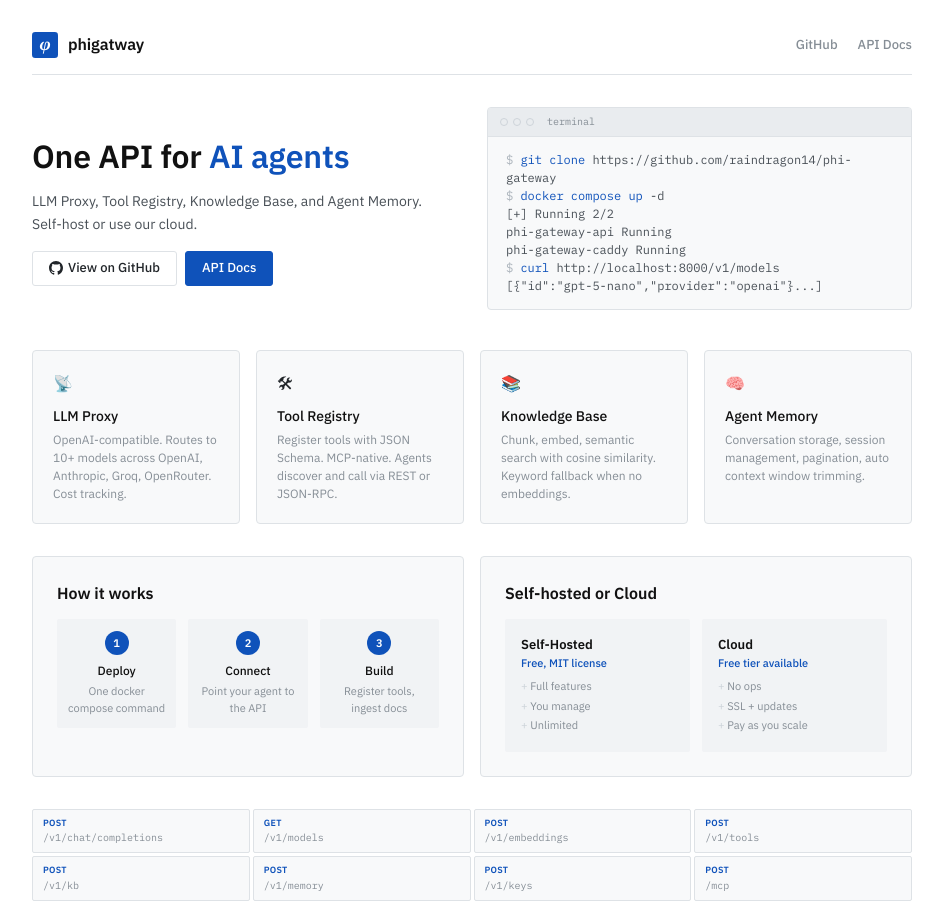
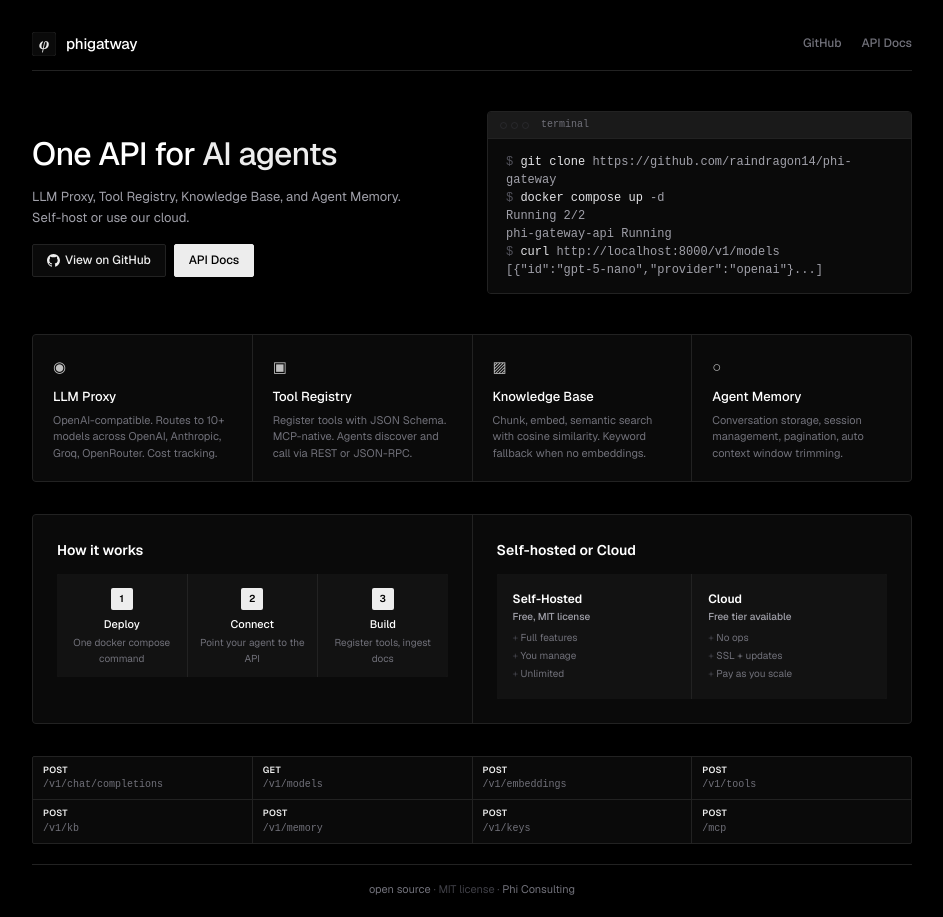
Before and after one commit to raindragon14/phi-gateway, a plain HTML site: page srv/landing/index.html in a window 1280 px wide. Shown: the top 917 px of the page, without its empty margins (168-1111 px from the left). Drawn offline with nearby package versions, Linux system fonts and the light colour scheme.

Commit message:
feat: true black monochrome design — Geist, 1px gaps, zero color
Design system v3:
- True black (#000) background for maximum contrast
- Monochrome grayscale: no accent colors, pure white is the accent
- Geist + Geist Mono fonts (from Google Fonts)
- 1px hairlines between flush cards (section-gap: 1px)
- 50ms instant transitions, 120ms fast hovers
- Sharp 2px button radii, 4px card/terminal radii
- Zero shadows, zero gradients, zero blurs
- Favicon: black bg with hairline border + white phi

```diff
--- a/srv/landing/index.html
+++ b/srv/landing/index.html
@@ -8,119 +8,104 @@
     <link rel="icon" type="image/svg+xml" href="/favicon.ico">
     <link rel="preconnect" href="https://fonts.googleapis.com">
     <link rel="preconnect" href="https://fonts.gstatic.com" crossorigin>
-    <link href="https://fonts.googleapis.com/css2?family=IBM+Plex+Mono:wght@400;500&family=IBM+Plex+Sans:wght@400;500;600&display=swap" rel="stylesheet">
+    <link href="https://fonts.googleapis.com/css2?family=Geist:wght@400;500;600&display=swap" rel="stylesheet">
     <style>
         :root {
-            --bg: #ffffff;
-            --bg-surface: #f8f9fa;
-            --bg-elevated: #f1f3f5;
-            --bg-term-bar: #e9ecef;
-            --border: #dee2e6;
-            --border-hover: #adb5bd;
-            --text: #212529;
-            --text-heading: #111;
-            --text-secondary: #495057;
-            --text-muted: #868e96;
-            --text-subtle: #ced4da;
-            --accent: #0f52ba;
-            --accent-hover: #0b3d8c;
-            --accent-soft: #e7f0ff;
+            --bg: #000000;
+            --bg-surface: #0a0a0a;
+            --bg-elevated: #121212;
+            --bg-term-bar: #1a1a1a;
+            --border: #222222;
+            --border-hover: #333333;
+            --text: #ededed;
+            --text-heading: #ffffff;
+            --text-secondary: #a1a1aa;
+            --text-muted: #71717a;
+            --text-subtle: #3f3f46;
+            --accent: #ededed;
+            --accent-hover: #ffffff;
+            --ease: cubic-bezier(0.2, 0, 0, 1);
         }
         * { margin: 0; padding: 0; box-sizing: border-box; }
         body {
-            font-family: 'IBM Plex Sans', 'Helvetica Neue', 'Inter', system-ui, sans-serif;
+            font-family: 'Geist', 'Helvetica Neue', -apple-system, sans-serif;
             background: var(--bg); color: var(--text); line-height: 1.6;
             min-height: 100vh; display: flex; flex-direction: column;
+            -webkit-font-smoothing: antialiased;
         }
         .page { max-width: 960px; margin: 0 auto; padding: 32px 40px; flex: 1; display: flex; flex-direction: column; }
         header {
             display: flex; justify-content: space-between; align-items: center;
-            padding-bottom: 16px; border-bottom: 1px solid var(--border); margin-bottom: 32px;
+            padding-bottom: 14px; border-bottom: 1px solid var(--border); margin-bottom: 40px;
         }
-        header .brand { display: flex; align-items: center; gap: 10px; font-size: 16px; font-weight: 600; color: var(--text-heading); text-decoration: none; letter-spacing: -0.1px; }
-        header .brand svg { width: 26px; height: 26px; }
+        header .brand { display: flex; align-items: center; gap: 10px; font-size: 15px; font-weight: 500; color: var(--text-heading); text-decoration: none; letter-spacing: -0.01em; }
+        header .brand svg { width: 24px; height: 24px; }
         header nav { display: flex; gap: 20px; }
-        header nav a { color: var(--text-muted); text-decoration: none; font-size: 13px; font-weight: 500; }
+        header nav a { color: var(--text-muted); text-decoration: none; font-size: 12px; font-weight: 500; transition: color 50ms var(--ease); }
         header nav a:hover { color: var(--text); }
 
         .hero { display: flex; gap: 32px; margin-bottom: 40px; align-items: center; }
         .hero-text { flex: 1; }
-        .hero-text h1 { font-size: 32px; font-weight: 600; letter-spacing: -0.2px; margin-bottom: 8px; color: var(--text-heading); }
-        .hero-text h1 em { font-style: normal; color: var(--accent); }
-        .hero-text p { font-size: 14px; color: var(--text-secondary); max-width: 400px; margin-bottom: 16px; }
+        .hero-text h1 { font-size: 32px; font-weight: 500; letter-spacing: -0.02em; margin-bottom: 8px; color: var(--text-heading); }
+        .hero-text h1 em { font-style: normal; color: var(--text); }
+        .hero-text p { font-size: 13px; color: var(--text-secondary); max-width: 400px; margin-bottom: 16px; }
         .hero-text .actions { display: flex; gap: 8px; }
         .hero-terminal {
             flex: 1; background: var(--bg-surface); border: 1px solid var(--border); border-radius: 4px;
             overflow: hidden; min-width: 380px;
         }
         .hero-terminal .bar {
-            background: var(--bg-term-bar); padding: 6px 12px; display: flex; gap: 5px; align-items: center;
+            background: var(--bg-term-bar); padding: 5px 12px; display: flex; gap: 4px; align-items: center;
             border-bottom: 1px solid var(--border);
         }
-        .hero-terminal .bar .dot { width: 8px; height: 8px; border-radius: 50%; border: 1px solid var(--text-subtle); }
-        .hero-terminal .bar .title { font-size: 10px; color: var(--text-muted); margin-left: 8px; font-family: 'IBM Plex Mono', monospace; }
-        .hero-terminal .body { padding: 14px 18px; font-family: 'IBM Plex Mono', 'SF Mono', 'Menlo', monospace; font-size: 12px; line-height: 1.5; color: var(--text-secondary); }
-        .hero-terminal .body .dim { color: var(--terminal-dim, #adb5bd); }
-        .hero-terminal .body .cmd { color: var(--accent); }
-        .hero-terminal .body .out { color: var(--text-secondary); }
+        .hero-terminal .bar .dot { width: 7px; height: 7px; border-radius: 50%; border: 1px solid var(--text-subtle); opacity: 0.4; }
+        .hero-terminal .bar .title { font-size: 10px; color: var(--text-muted); margin-left: 8px; font-family: 'SF Mono', 'Geist Mono', monospace; }
+        .hero-terminal .body { padding: 14px 18px; font-family: 'SF Mono', 'Geist Mono', 'JetBrains Mono', monospace; font-size: 12px; line-height: 1.5; color: var(--text-secondary); background: var(--bg-surface); }
+        .hero-terminal .body .dim { color: #52525b; }
+        .hero-terminal .body .cmd { color: #e4e4e7; }
+        .hero-terminal .body .out { color: #a1a1aa; }
 
-        .grid { display: grid; grid-template-columns: repeat(4, 1fr); gap: 16px; margin-bottom: 32px; }
+        .grid { display: grid; grid-template-columns: repeat(4, 1fr); gap: 1px; margin-bottom: 32px; background: var(--border); border-radius: 4px; overflow: hidden; border: 1px solid var(--border); }
         .card {
-            background: var(--bg-surface); border: 1px solid var(--border);
-            border-radius: 4px; padding: 20px; transition: border-color .15s linear;
+            background: var(--bg-surface); padding: 20px; transition: background 50ms var(--ease);
         }
-        .card:hover { border-color: var(--border-hover); }
-        .card .icon { font-size: 16px; margin-bottom: 8px; }
-        .card h3 { font-size: 14px; font-weight: 500; color: var(--text-heading); margin-bottom: 4px; }
-        .card p { font-size: 12px; color: var(--text-muted); line-height: 1.5; }
+        .card:hover { background: var(--bg-elevated); }
+        .card .icon { font-size: 15px; margin-bottom: 8px; opacity: 0.8; }
+        .card h3 { font-size: 13px; font-weight: 500; color: var(--text-heading); margin-bottom: 4px; }
+        .card p { font-size: 11px; color: var(--text-muted); line-height: 1.5; }
 
-        .sections { display: grid; grid-template-columns: 1fr 1fr; gap: 16px; margin-bottom: 32px; }
-        .section {
-            background: var(--bg-surface); border: 1px solid var(--border);
-            border-radius: 4px; padding: 24px;
-        }
-        .section h2 { font-size: 16px; font-weight: 600; color: var(--text-heading); margin-bottom: 12px; }
-        .flow { display: flex; gap: 12px; }
-        .step {
-            flex: 1; text-align: center; padding: 10px;
-            background: var(--bg-elevated); border-radius: 2px;
-        }
-        .step .num {
-            width: 24px; height: 24px; background: var(--accent); border-radius: 50%;
-            display: inline-flex; align-items: center; justify-content: center;
-            font-size: 11px; font-weight: 600; color: #fff; margin-bottom: 6px;
-        }
-        .step h4 { font-size: 12px; color: var(--text-heading); margin-bottom: 2px; font-weight: 500; }
-        .step p { font-size: 11px; color: var(--text-muted); }
-        .plans { display: flex; gap: 12px; }
-        .plan {
-            flex: 1; padding: 16px; background: var(--bg-elevated); border-radius: 2px;
-        }
-        .plan h3 { font-size: 13px; font-weight: 600; color: var(--text-heading); }
-        .plan .price { font-size: 11px; color: var(--accent); margin-bottom: 4px; font-weight: 500; }
-        .plan li { font-size: 11px; color: var(--text-muted); padding: 1px 0; list-style: none; }
+        .sections { display: grid; grid-template-columns: 1fr 1fr; gap: 1px; margin-bottom: 32px; background: var(--border); border-radius: 4px; overflow: hidden; border: 1px solid var(--border); }
+        .section { background: var(--bg-surface); padding: 24px; }
+        .section h2 { font-size: 14px; font-weight: 600; color: var(--text-heading); margin-bottom: 12px; }
+        .flow { display: flex; gap: 1px; background: var(--border); border-radius: 2px; overflow: hidden; }
+        .step { flex: 1; text-align: center; padding: 10px; background: var(--bg-elevated); }
+        .step .num { width: 22px; height: 22px; background: var(--text); border-radius: 2px; display: inline-flex; align-items: center; justify-content: center; font-size: 10px; font-weight: 600; color: var(--bg); margin-bottom: 6px; }
+        .step h4 { font-size: 11px; color: var(--text-heading); margin-bottom: 2px; font-weight: 500; }
+        .step p { font-size: 10px; color: var(--text-muted); }
+        .plans { display: flex; gap: 1px; background: var(--border); border-radius: 2px; overflow: hidden; }
+        .plan { flex: 1; padding: 16px; background: var(--bg-elevated); }
+        .plan h3 { font-size: 12px; font-weight: 600; color: var(--text-heading); }
+        .plan .price { font-size: 10px; color: var(--text-secondary); margin-bottom: 4px; font-weight: 500; }
+        .plan li { font-size: 10px; color: var(--text-muted); padding: 1px 0; list-style: none; }
         .plan li::before { content: "+ "; color: var(--text-subtle); }
 
-        .endpoint-grid { display: grid; grid-template-columns: repeat(4, 1fr); gap: 3px; margin-bottom: 20px; }
-        .ep {
-            background: var(--bg-surface); border: 1px solid var(--border);
-            border-radius: 2px; padding: 6px 10px;
-        }
-        .ep .method { font-size: 9px; font-weight: 600; color: var(--accent); text-transform: uppercase; letter-spacing: 0.3px; }
-        .ep .path { font-size: 10px; color: var(--text-muted); font-family: 'IBM Plex Mono', monospace; }
+        .endpoint-grid { display: grid; grid-template-columns: repeat(4, 1fr); gap: 1px; margin-bottom: 20px; background: var(--border); border-radius: 2px; overflow: hidden; border: 1px solid var(--border); }
+        .ep { background: var(--bg-surface); padding: 6px 10px; }
+        .ep .method { font-size: 9px; font-weight: 600; color: var(--text); text-transform: uppercase; letter-spacing: 0.3px; }
+        .ep .path { font-size: 10px; color: var(--text-muted); font-family: 'SF Mono', 'Geist Mono', monospace; }
 
         .btn {
-            padding: 6px 16px; border-radius: 3px; font-size: 13px; font-weight: 500;
+            padding: 6px 14px; border-radius: 2px; font-size: 12px; font-weight: 500;
             text-decoration: none; display: inline-flex; align-items: center; gap: 5px;
-            font-family: inherit; transition: all .1s linear; cursor: pointer;
+            font-family: inherit; transition: all 120ms var(--ease); cursor: pointer;
         }
-        .btn-primary { background: var(--accent); color: #fff; border: 1px solid var(--accent); }
-        .btn-primary:hover { background: var(--accent-hover); border-color: var(--accent-hover); }
-        .btn-secondary { background: var(--bg); border: 1px solid var(--border); color: var(--text); }
-        .btn-secondary:hover { border-color: var(--border-hover); background: var(--bg-surface); }
+        .btn-primary { background: var(--text); color: var(--bg); border: 1px solid var(--text); }
+        .btn-primary:hover { background: var(--text-heading); border-color: var(--text-heading); }
+        .btn-secondary { background: var(--bg-surface); border: 1px solid var(--border); color: var(--text); }
+        .btn-secondary:hover { border-color: var(--border-hover); background: var(--bg-elevated); }
 
         footer {
-            text-align: center; font-size: 12px; color: var(--text-subtle); padding: 16px 0;
+            text-align: center; font-size: 11px; color: var(--text-subtle); padding: 16px 0;
             border-top: 1px solid var(--border); margin-top: auto;
         }
         footer a { color: var(--text-muted); text-decoration: none; } footer a:hover { color: var(--text); }
@@ -140,7 +125,7 @@
     <div class="page">
         <header>
             <a href="/" class="brand">
-                <svg viewBox="0 0 32 32"><rect width="32" height="32" rx="4" fill="#0f52ba"/><text x="16" y="22" text-anchor="middle" font-size="19" font-family="Georgia,serif" font-weight="700" fill="#fff" font-style="italic">&phi;</text></svg>
+                <svg viewBox="0 0 32 32"><rect width="32" height="32" rx="4" fill="#0a0a0a" stroke="#222" stroke-width="1"/><text x="16" y="22" text-anchor="middle" font-size="19" font-family="Georgia,serif" font-weight="700" fill="#ededed" font-style="italic">&phi;</text></svg>
                 phigatway
             </a>
             <nav>
@@ -155,7 +140,7 @@
                 <p>LLM Proxy, Tool Registry, Knowledge Base, and Agent Memory. Self-host or use our cloud.</p>
                 <div class="actions">
                     <a href="https://github.com/raindragon14/phi-gateway" target="_blank" rel="noopener" class="btn btn-secondary">
-                        <svg width="14" height="14" viewBox="0 0 24 24" fill="currentColor"><path d="M12 0c-6.626 0-12 5.373-12 12 0 5.302 3.438 9.8 8.207 11.387.599.111.793-.261.793-.577v-2.234c-3.338.726-4.033-1.416-4.033-1.416-.546-1.387-1.333-1.756-1.333-1.756-1.089-.745.083-.729.083-.729 1.205.084 1.839 1.237 1.839 1.237 1.07 1.834 2.807 1.304 3.492.997.107-.775.418-1.305.762-1.604-2.665-.305-5.467-1.334-5.467-5.931 0-1.311.469-2.381 1.236-3.221-.124-.303-.535-1.524.117-3.176 0 0 1.008-.322 3.301 1.23.957-.266 1.983-.399 3.003-.404 1.02.005 2.047.138 3.006.404 2.291-1.552 3.297-1.23 3.297-1.23.653 1.653.242 2.874.118 3.176.77.84 1.235 1.911 1.235 3.221 0 4.609-2.807 5.624-5.479 5.921.43.372.823 1.102.823 2.222v3.293c0 .319.192.694.801.576 4.765-1.589 8.199-6.086 8.199-11.386 0-6.627-5.373-12-12-12z"/></svg>
+                        <svg width="13" height="13" viewBox="0 0 24 24" fill="currentColor"><path d="M12 0c-6.626 0-12 5.373-12 12 0 5.302 3.438 9.8 8.207 11.387.599.111.793-.261.793-.577v-2.234c-3.338.726-4.033-1.416-4.033-1.416-.546-1.387-1.333-1.756-1.333-1.756-1.089-.745.083-.729.083-.729 1.205.084 1.839 1.237 1.839 1.237 1.07 1.834 2.807 1.304 3.492.997.107-.775.418-1.305.762-1.604-2.665-.305-5.467-1.334-5.467-5.931 0-1.311.469-2.381 1.236-3.221-.124-.303-.535-1.524.117-3.176 0 0 1.008-.322 3.301 1.23.957-.266 1.983-.399 3.003-.404 1.02.005 2.047.138 3.006.404 2.291-1.552 3.297-1.23 3.297-1.23.653 1.653.242 2.874.118 3.176.77.84 1.235 1.911 1.235 3.221 0 4.609-2.807 5.624-5.479 5.921.43.372.823 1.102.823 2.222v3.293c0 .319.192.694.801.576 4.765-1.589 8.199-6.086 8.199-11.386 0-6.627-5.373-12-12-12z"/></svg>
                         View on GitHub
                     </a>
                     <a href="/docs" target="_blank" rel="noopener" class="btn btn-primary">API Docs</a>
@@ -169,9 +154,8 @@
                 <div class="body">
                     <span class="dim">$</span> <span class="cmd">git clone</span> https://github.com/raindragon14/phi-gateway<br>
                     <span class="dim">$</span> <span class="cmd">docker compose up</span> -d<br>
-                    <span class="out">[+] Running 2/2</span><br>
+                    <span class="out">Running 2/2</span><br>
                     <span class="out">phi-gateway-api Running</span><br>
-                    <span class="out">phi-gateway-caddy Running</span><br>
                     <span class="dim">$</span> <span class="cmd">curl</span> http://localhost:8000/v1/models<br>
                     <span class="out">[{"id":"gpt-5-nano","provider":"openai"}...]</span>
                 </div>
@@ -180,22 +164,22 @@
 
         <div class="grid">
             <div class="card">
-                <div class="icon">&#x1F4E1;</div>
+                <div class="icon">&#x25C9;</div>
                 <h3>LLM Proxy</h3>
                 <p>OpenAI-compatible. Routes to 10+ models across OpenAI, Anthropic, Groq, OpenRouter. Cost tracking.</p>
             </div>
             <div class="card">
-                <div class="icon">&#x1F6E0;</div>
+                <div class="icon">&#x25A3;</div>
                 <h3>Tool Registry</h3>
                 <p>Register tools with JSON Schema. MCP-native. Agents discover and call via REST or JSON-RPC.</p>
             </div>
             <div class="card">
-                <div class="icon">&#x1F4DA;</div>
+                <div class="icon">&#x25A8;</div>
                 <h3>Knowledge Base</h3>
                 <p>Chunk, embed, semantic search with cosine similarity. Keyword fallback when no embeddings.</p>
             </div>
             <div class="card">
-                <div class="icon">&#x1F9E0;</div>
+                <div class="icon">&#x25CB;</div>
                 <h3>Agent Memory</h3>
                 <p>Conversation storage, session management, pagination, auto context window trimming.</p>
             </div>
```
Also changed, not shown: 2 other files.
